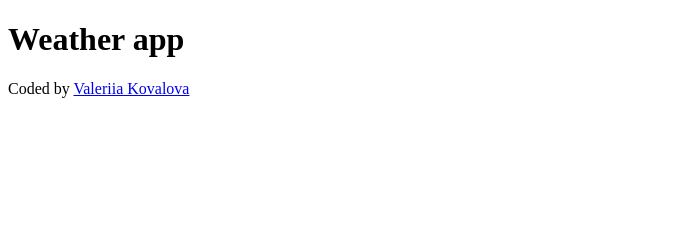
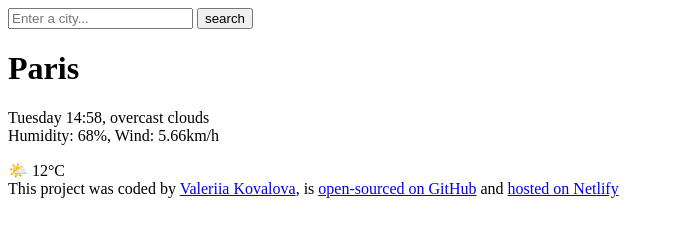
Before and after one commit to kavallir/weather-app, a plain HTML site: page index.html in a window 1280 px wide. Shown: the whole page, without its empty margins (0-674 px from the left). Drawn offline with Linux system fonts and the light colour scheme.

Commit message:
Added the HTML to the project

```diff
--- a/index.html
+++ b/index.html
@@ -6,7 +6,26 @@
     <title>Weather</title>
 </head>
 <body>
-    <h1>Weather app</h1>
-    <footer>Coded by <a href="https://github.com/kavallir"> Valeriia Kovalova</a></footer>
+    <header>
+        <form action="">
+            <input type="search" placeholder="Enter a city..." required />
+            <input type="submit" value="search"/>
+        </form>
+    </header>
+    <main>
+    <h1>Paris</h1>
+    <div></div>
+    <p>
+        Tuesday 14:58, overcast clouds <br/>
+Humidity: 68%, Wind: 5.66km/h
+    </p>
+</div>
+    <div>
+    🌤️ 12°C
+</div>
+</main>
+    <footer>This project was coded by <a href="https://github.com/kavallir" target="_blank"> Valeriia Kovalova</a>,
+        is <a href="https://github.com/kavallir/weather-app" target="_blank">open-sourced on GitHub</a> and
+        <a href="https://goodweatherwebapp.netlify.app/" target="_blank"> hosted on Netlify</a></footer>
 </body>
 </html>
```
